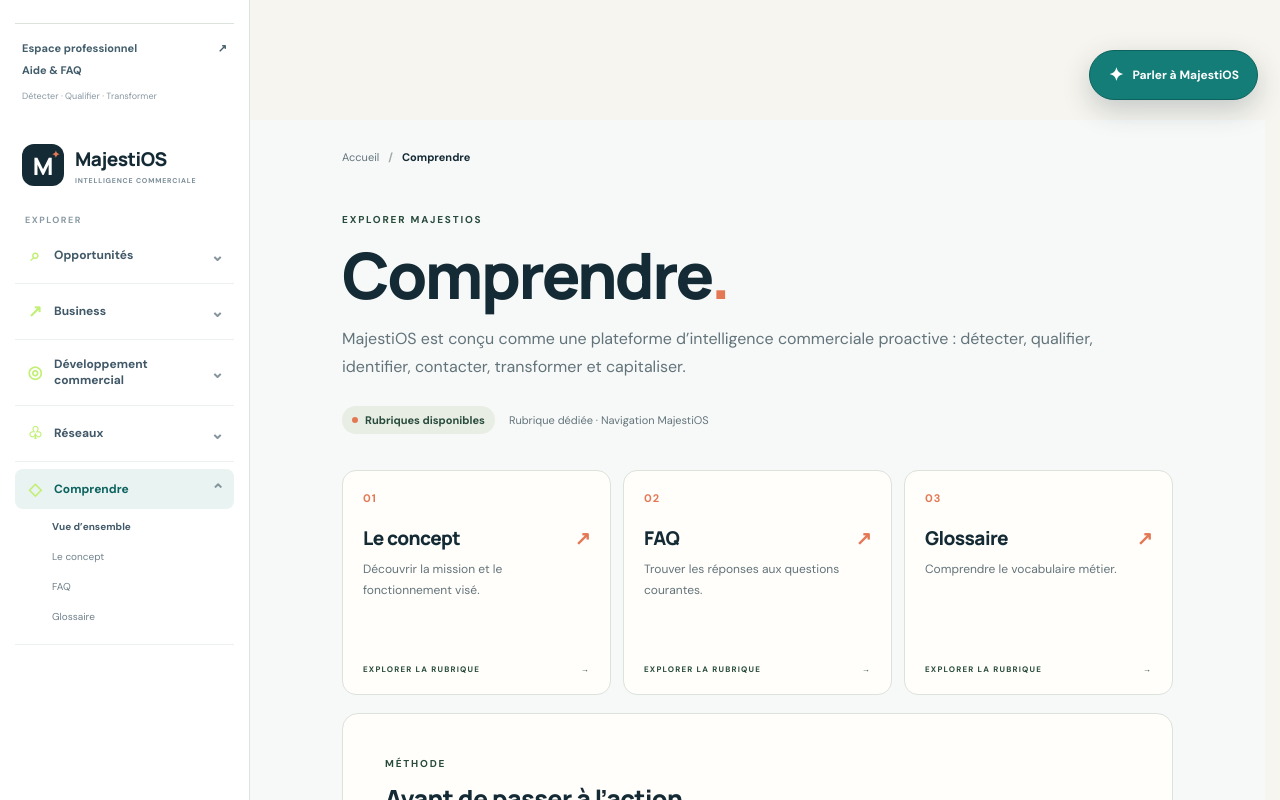
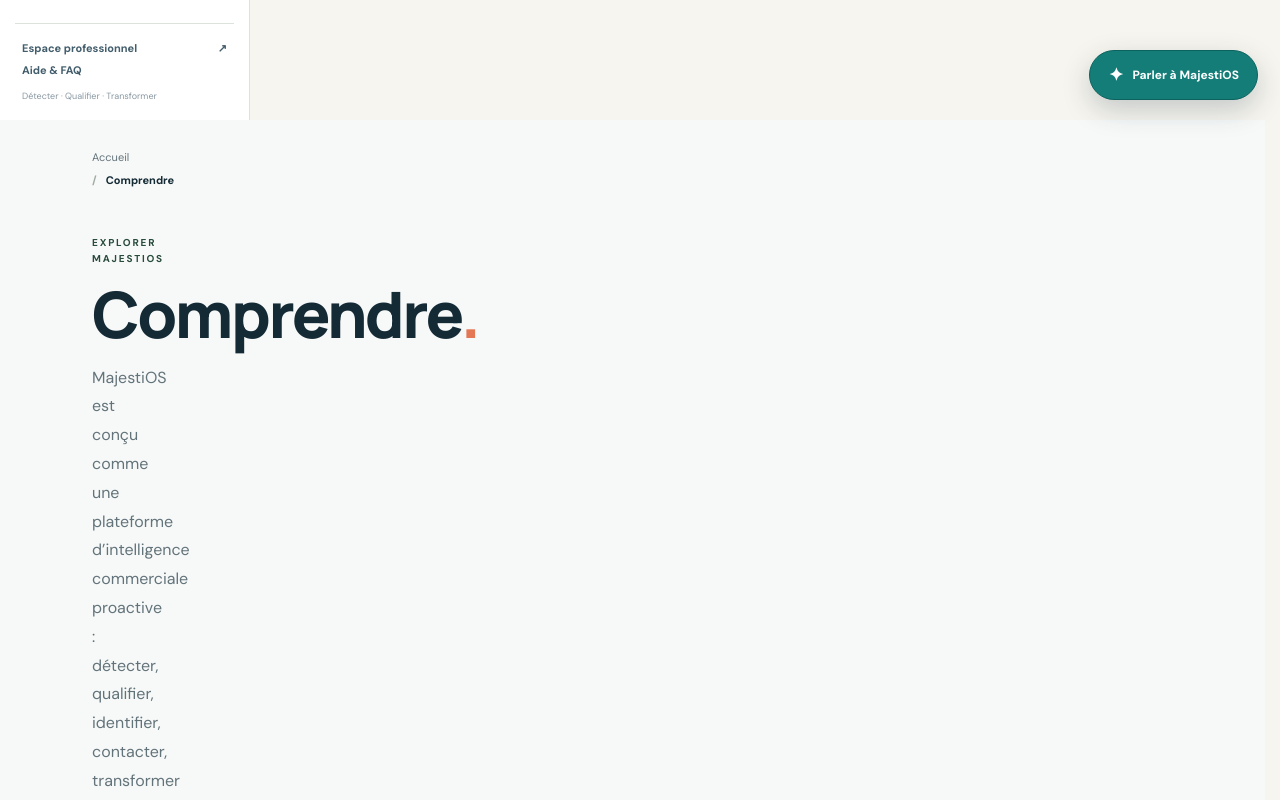
Before and after one commit to Chexpeer/Majestios, a Next.js app: page /comprendre in a window 1280 px wide. Shown: the part 680-1480 px from the top of the page. Built offline with nearby package versions, Linux system fonts and the light colour scheme.

Commit message:
Supprimer la navigation dupliquée des hubs

```diff
--- a/src/components/site-hub.tsx
+++ b/src/components/site-hub.tsx
@@ -1,5 +1,4 @@
 import Link from "next/link";
-import HomepageNavigation from "@/components/homepage-navigation";
 import { findSiteNode } from "@/data/site-tree";
 
 type DetailGuide = { title: string; purpose: string; checks: string[]; next: string };
@@ -250,8 +249,7 @@ export default function SiteHub({ pathname, intro, eyebrow = "EXPLORER MAJESTIOS
   const related = siblings.slice(0, 4);
   const guide = getDetailGuide(pathname, node?.label ?? "cette rubrique");
   const parent = found?.ancestors.at(-1);
-  return <main className="site-page site-page-with-sidebar home-layout">
-    <HomepageNavigation />
+  return <main className="site-page site-page-with-sidebar">
     <div className="site-main">
     <div className="page-container">
       <nav className="breadcrumbs" aria-label="Fil d’Ariane"><Link href="/">Accueil</Link>{found?.ancestors.map((ancestor) => <span key={ancestor.href}><b>/</b><Link href={ancestor.href}>{ancestor.label}</Link></span>)}<span><b>/</b><strong>{node?.label ?? "Rubrique"}</strong></span></nav>
```
